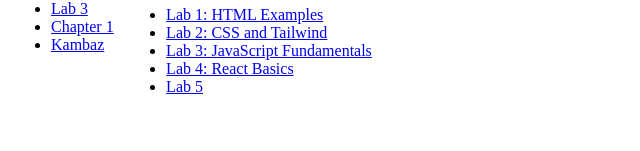
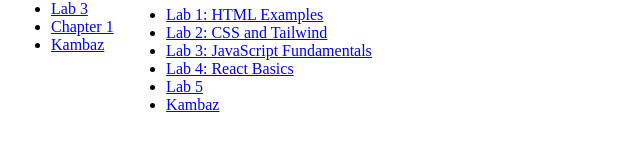
Before and after one commit to Jefferson0511/webdev-client, a Next.js app: page /labs in a window 1280 px wide. Shown: the part 153-304 px from the top of the page, without its empty margins (0-640 px from the left). Built offline with nearby package versions, Linux system fonts and the light colour scheme.

Commit message:
href linking change

```diff
--- a/app/labs/TOC.tsx
+++ b/app/labs/TOC.tsx
@@ -19,9 +19,14 @@ export default function TOC() {
         <Link href="/labs/lab3">Lab 3</Link>
       </li>
       <li>
-        <Link href="/book/ch1" id="wd-toc-book-link">
+        <a
+          href="https://kambaz.dev/book/ch1"
+          id="wd-toc-book-link"
+          target="_blank"
+          rel="noreferrer"
+        >
           Chapter 1
-        </Link>
+        </a>
       </li>
       <li>
         <Link href="/" id="wd-kambaz-link">
--- a/app/labs/page.tsx
+++ b/app/labs/page.tsx
@@ -28,6 +28,11 @@ export default function Labs() {
             Lab 5
           </Link>
         </li>
+        <li>
+          <Link href="/" id="wd-kambaz-link">
+            Kambaz
+          </Link>
+        </li>
       </ul>
     </div>
   );
```
